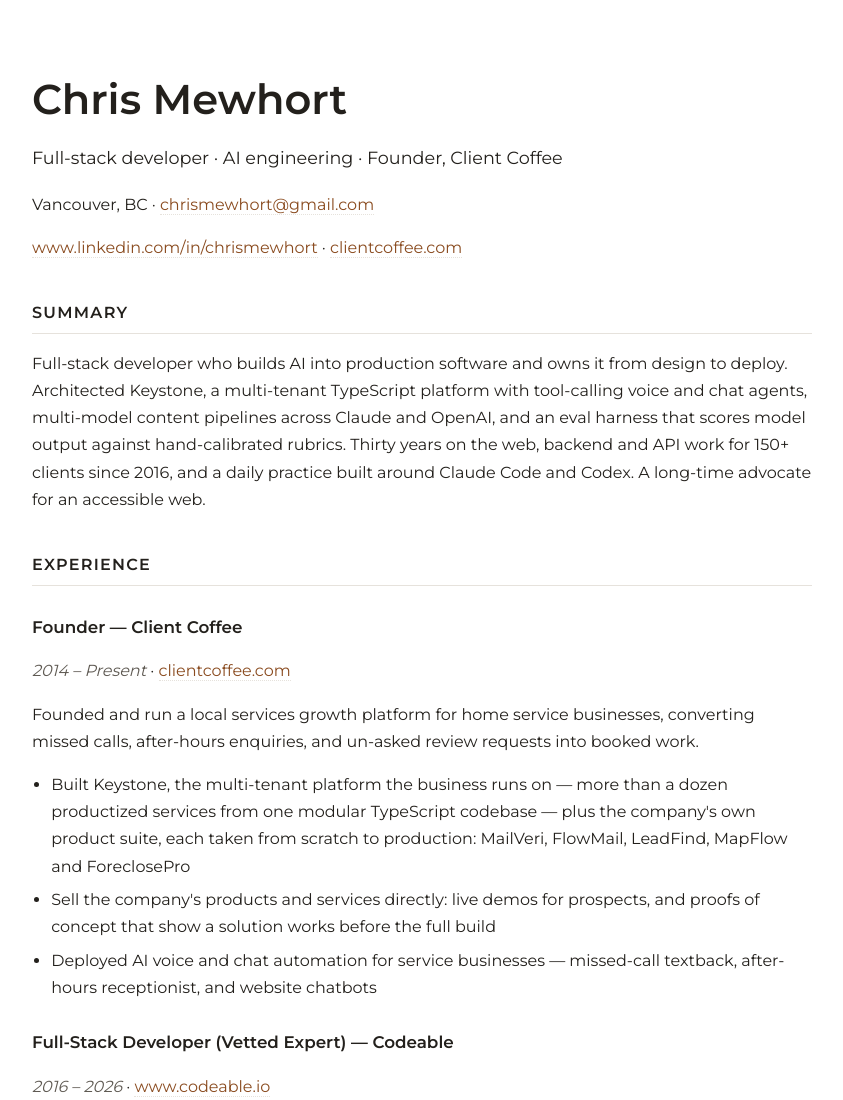
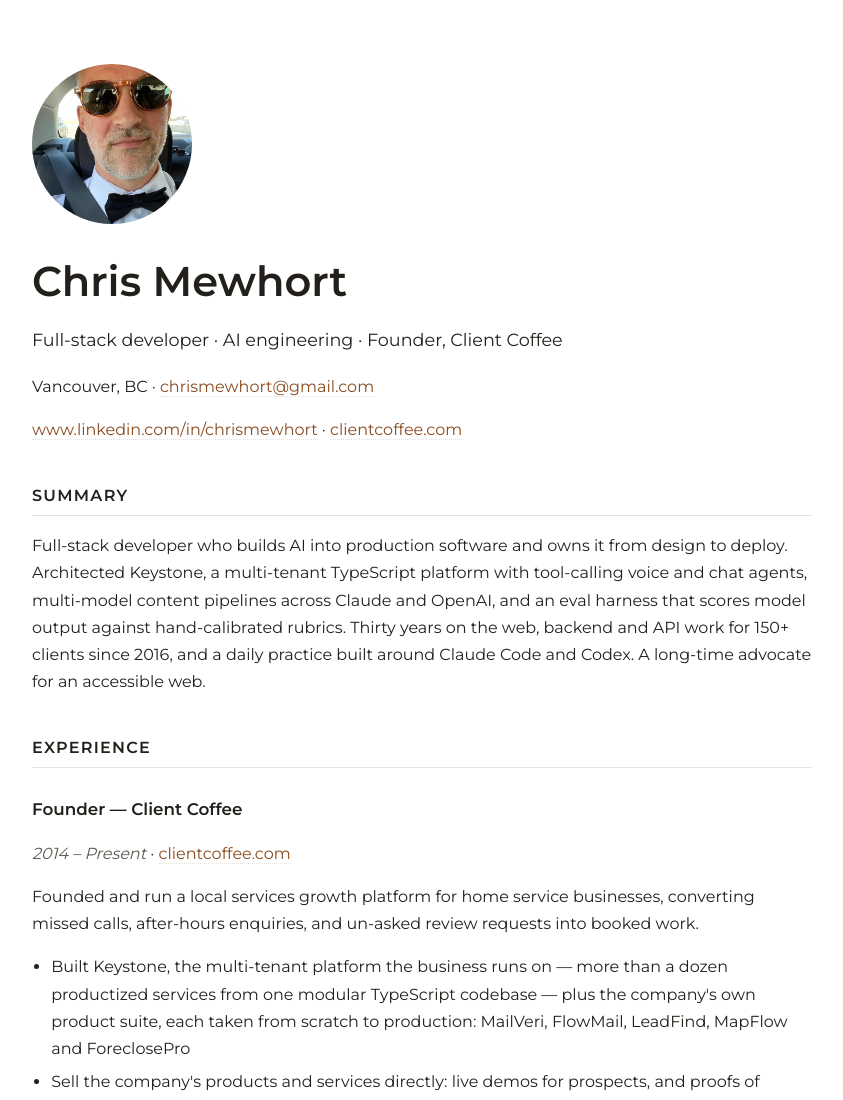
Before and after one commit to jpgninja/resume, a plain HTML site: page index.html in a window 1280 px wide. Shown: the top 1100 px of the page, without its empty margins (218-1061 px from the left). Drawn offline with Linux system fonts and the light colour scheme.

Commit message:
New headshot
Co-Authored-By: Claude Opus 5.5 <noreply@anthropic.com>

```diff
--- a/index.html
+++ b/index.html
@@ -11,6 +11,7 @@
   html { background: var(--bg); }
   body { background: var(--card); color: var(--ink); font: 16px/1.7 'Montserrat', system-ui, sans-serif;
          max-width: 780px; margin: 0 auto; padding: 4em 5em; }
+  .headshot { display: block; width: 160px; height: 160px; border-radius: 50%; object-fit: cover; margin: 0 0 1.4em; }
   h1 { font-size: 2.6em; margin: 0 0 .2em; font-weight: 600; }
   h1 + p { font-size: 1.1em; margin-top: 0; }
   h2 { font-size: 1em; font-weight: 600; text-transform: uppercase; letter-spacing: .08em;
@@ -26,6 +27,7 @@
 </style>
 </head>
 <body>
+<img class="headshot" src="headshot.jpg" width="160" height="160" alt="Chris Mewhort">
 <h1>Chris Mewhort</h1>
 <p>Full-stack developer · AI engineering · Founder, Client Coffee</p>
 <p>Vancouver, BC · <a href="mailto:chrismewhort@gmail.com">chrismewhort@gmail.com</a></p>
```
Also changed, not shown: headshot.jpg (added), headshot.png (deleted).
